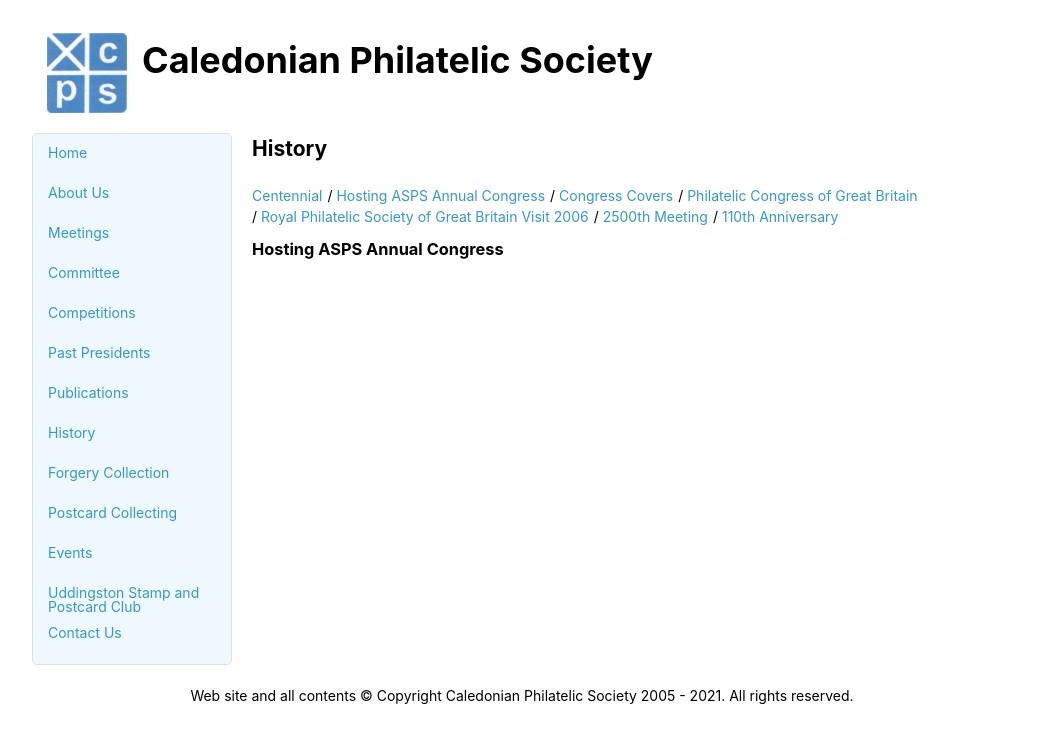
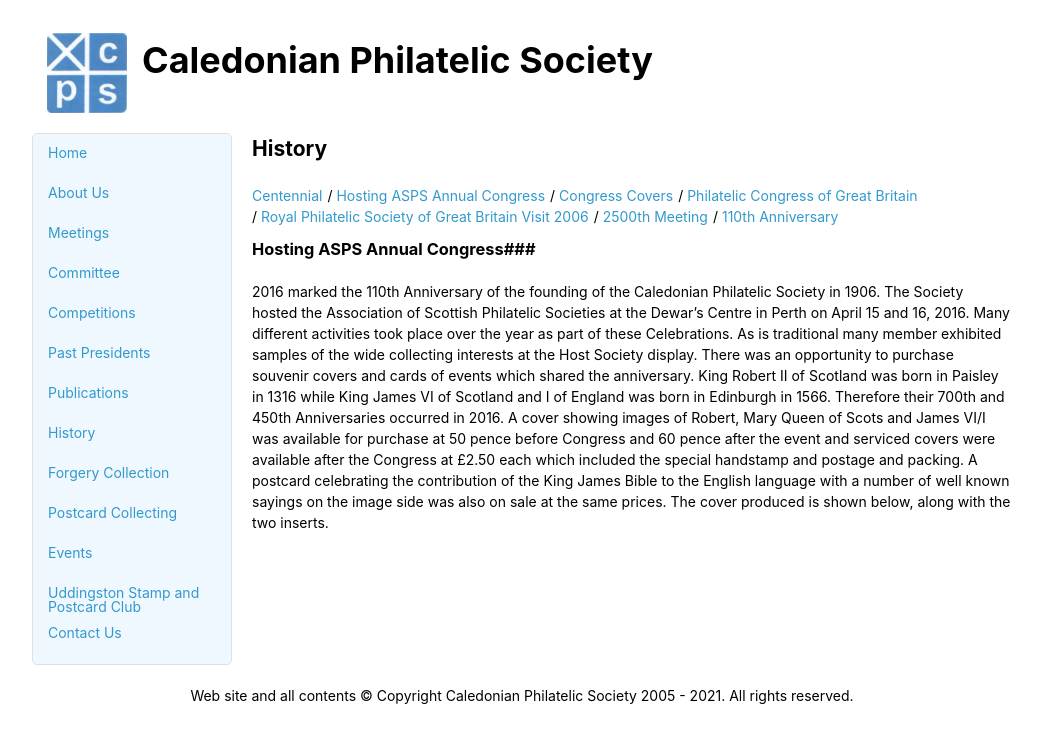
Before and after one commit to astalker/caledonian-stamps, a Jekyll site: the page built from hosting-asps-annual-congress.md, in a window 1280 px wide. Shown: the top 743 px of the page, without its empty margins (118-1159 px from the left). Built offline with Jekyll 4.4.1, drawn with Linux system fonts in a browser that asks for light colours; our own code applies the rules of GitHub Pages for plain Markdown files.

Commit message:
Added text

```diff
--- a/hosting-asps-annual-congress.md
+++ b/hosting-asps-annual-congress.md
@@ -2,4 +2,6 @@
 
 {% include history-menu.html %}
 
-### Hosting ASPS Annual Congress
+### Hosting ASPS Annual Congress###
+2016 marked the 110th Anniversary of the founding of the Caledonian Philatelic Society in 1906. The Society hosted the Association of Scottish Philatelic Societies at the Dewar’s Centre in Perth on April 15 and 16, 2016. Many different activities took place over the year as part of these Celebrations.
+As is traditional many member exhibited samples of the wide collecting interests at the Host Society display. There was an opportunity to purchase souvenir covers and cards of events which shared the anniversary. King Robert II of Scotland was born in Paisley in 1316 while King James VI of Scotland and I of England was born in Edinburgh in 1566. Therefore their 700th and 450th Anniversaries occurred in 2016. A cover showing images of Robert, Mary Queen of Scots and James VI/I was available for purchase at 50 pence before Congress and 60 pence after the event and serviced covers were available after the Congress at £2.50 each which included the special handstamp and postage and packing. A postcard celebrating the contribution of the King James Bible to the English language with a number of well known sayings on the image side was also on sale at the same prices. The cover produced is shown below, along with the two inserts.
```
